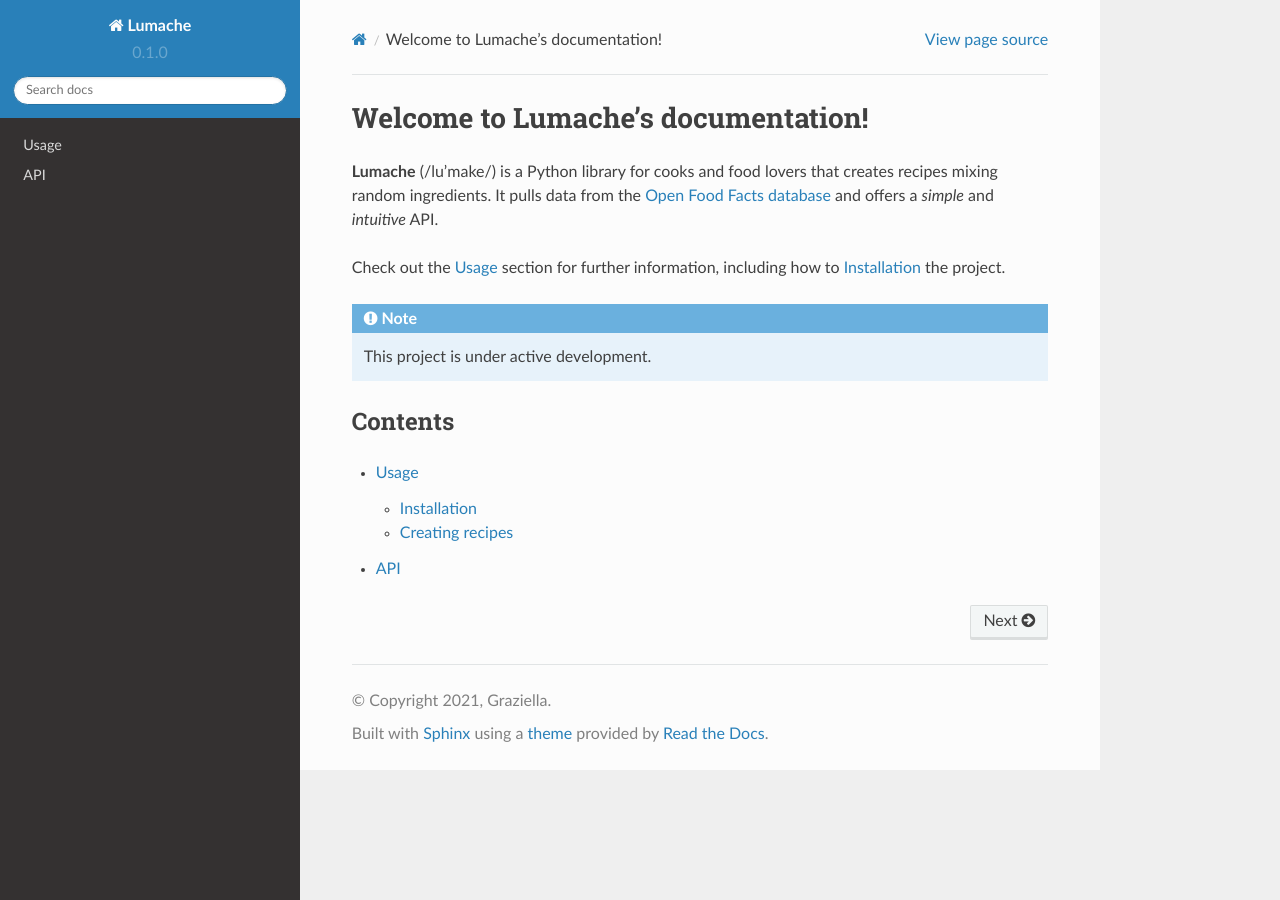
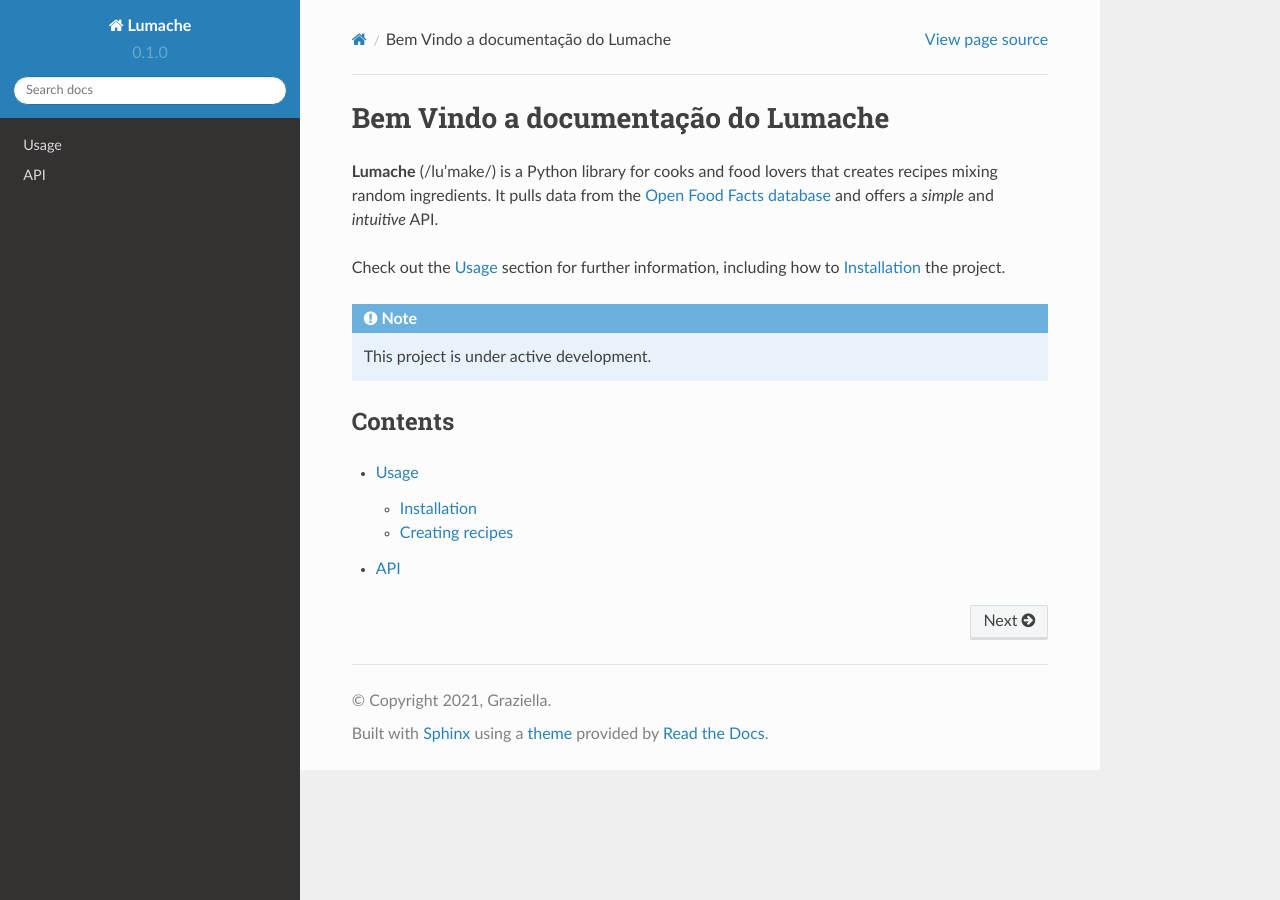
Before and after one commit to Daniel-xty/Read-the-Docs-tutorial, a Sphinx documentation site: the page built from docs/source/index.rst, in a window 1280 px wide. Built offline with Sphinx 7.4.7 and the Read the Docs theme 2.0.0, drawn with Linux system fonts in a browser that asks for light colours.

Commit message:
Update index.rst

```diff
--- a/docs/source/index.rst
+++ b/docs/source/index.rst
@@ -1,5 +1,5 @@
-Welcome to Lumache's documentation!
-===================================
+Bem Vindo a documentação do Lumache
+=====================================
 
 **Lumache** (/lu'make/) is a Python library for cooks and food lovers
 that creates recipes mixing random ingredients.
```
